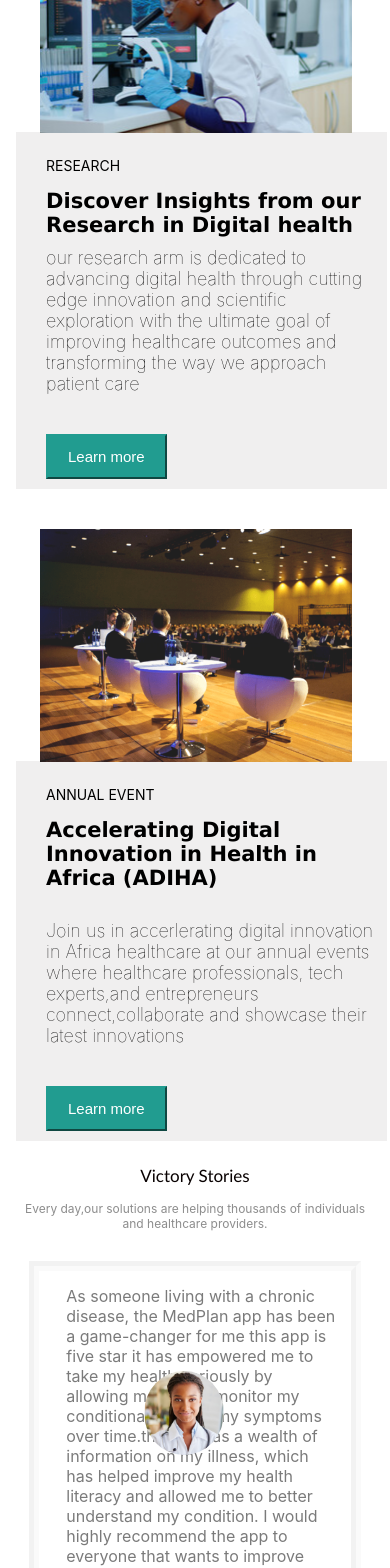
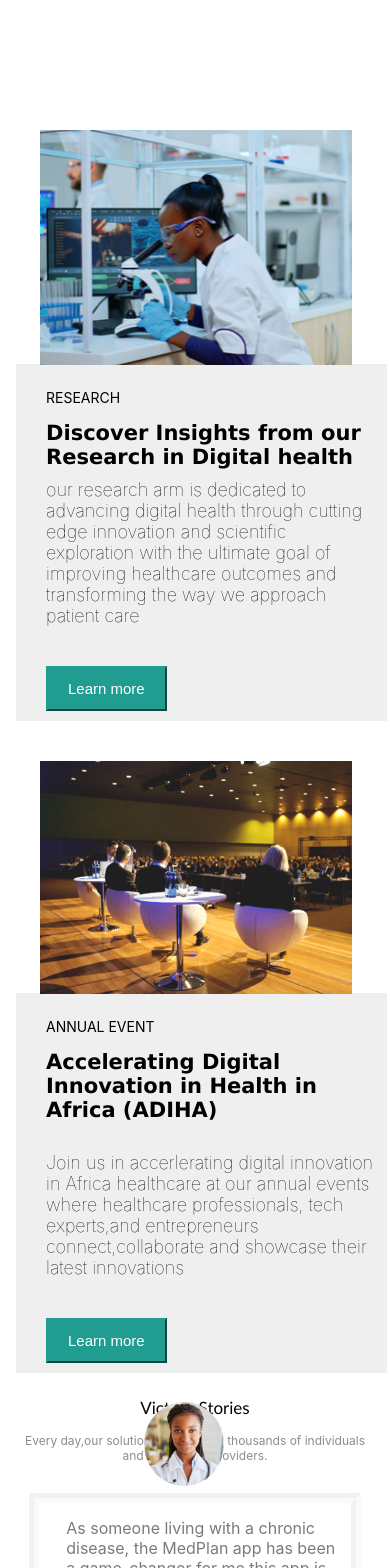
Before and after one commit to destinysoft/my-pratical-medplan, a React (Create React App) app: page / in a window 390 px wide. Shown: the part 4280-5848 px from the top of the page. Built offline with nearby package versions, Linux system fonts and the light colour scheme.

Commit message:
fourth commit

```diff
--- a/src/Components/Footer/foot.css
+++ b/src/Components/Footer/foot.css
@@ -214,7 +214,7 @@
 
 
     .tal {
-      margin-left: -250px;
+      margin-left: -270px;
       margin-top: -190px;
       display: flex;
       flex-direction: row;
@@ -224,7 +224,7 @@
 
     .bal {
       margin-top: -70px;
-      margin-left: -430px;
+      margin-left: -450px;
       display: flex;
       flex-direction: column;
       font-size: 12px;
@@ -240,9 +240,6 @@
        border-top: 1px solid rgb(251, 217, 217);
        padding: 20px;
        width: 80%;
-       /* display: flex;
-       flex-direction: row;
-       justify-content: center; */
        text-align: center;
        font-size: 12px;
    }
--- a/src/Components/Testimonials/test.css
+++ b/src/Components/Testimonials/test.css
@@ -95,7 +95,7 @@
     margin-left: 80px;
     border-radius: 50%;
     position: absolute;
-    bottom: -4901px;
+    bottom: -4932px;
     padding: 10px;
 
 }
@@ -104,7 +104,7 @@
 
 .namediv{
   margin-left: 80px;
-  margin-top: 100px;
+  margin-top: 50vw;
   font-size: 12px;
   padding: 10px;
 }
--- a/src/Components/seventhpart/sev.css
+++ b/src/Components/seventhpart/sev.css
@@ -84,7 +84,7 @@
 
 .labimg{
   width: 80vw;
-  margin-top: 80px;
+  margin-top: 80vw;
   margin-left: 40px;
 
 }
```
